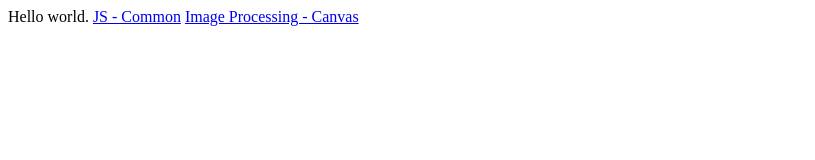
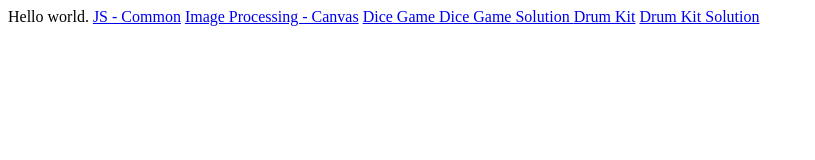
Before and after one commit to lazysegtree/learn_webdev, a plain HTML site: page index.html in a window 1280 px wide. Shown: the whole page, without its empty margins (0-815 px from the left). Drawn offline with Linux system fonts and the light colour scheme.

Commit message:
add links to mini proj

```diff
--- a/index.html
+++ b/index.html
@@ -9,5 +9,9 @@
     Hello world.
     <a href="./common_JS.html"> JS - Common</a>
     <a href="./canvas.html"> Image Processing - Canvas</a>
+    <a href="./mini_proj/Dice_Game/dicee.html"> Dice Game </a>
+    <a href="./mini_proj/Dice_Game/solution/dicee.html"> Dice Game Solution </a>
+    <a href="./mini_proj/drum_kit/index.html">Drum Kit</a>
+    <a href="./mini_proj/drum_kit/solution/index.html">Drum Kit Solution</a>
 </body>
 </html>
```
Also changed, not shown: mini_proj/drum_kit/index.html (+0 -5 lines).
